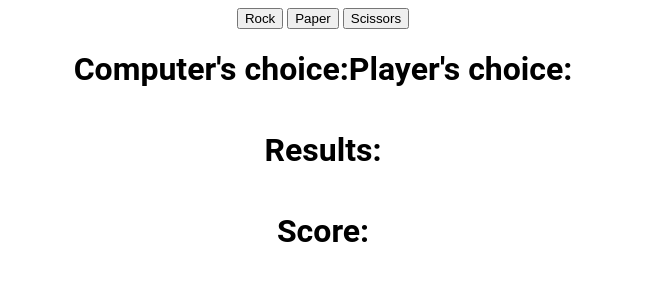
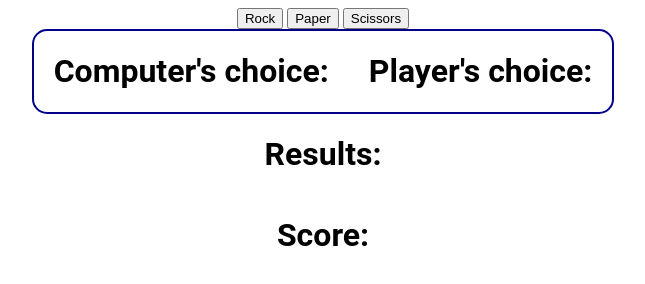
Before and after one commit to anet-eny/rockpaperscissors, a plain HTML site: page index.html in a window 1280 px wide. Shown: the whole page, without its empty margins (317-962 px from the left). Drawn offline with Linux system fonts and the light colour scheme.

Commit message:
Update choices layout and its container style

```diff
--- a/style.css
+++ b/style.css
@@ -14,5 +14,14 @@ body {
     display: flex;
     justify-content: space-between;
     /* max-width: 700px; */
+    border: solid 2px darkblue;
+    border-radius: 15px;
 
 }
+
+.h1-computer, .h1-player {
+    padding: 0 20px;
+    display: flex;
+    flex-direction: column;
+    align-items: center;
+}
```
